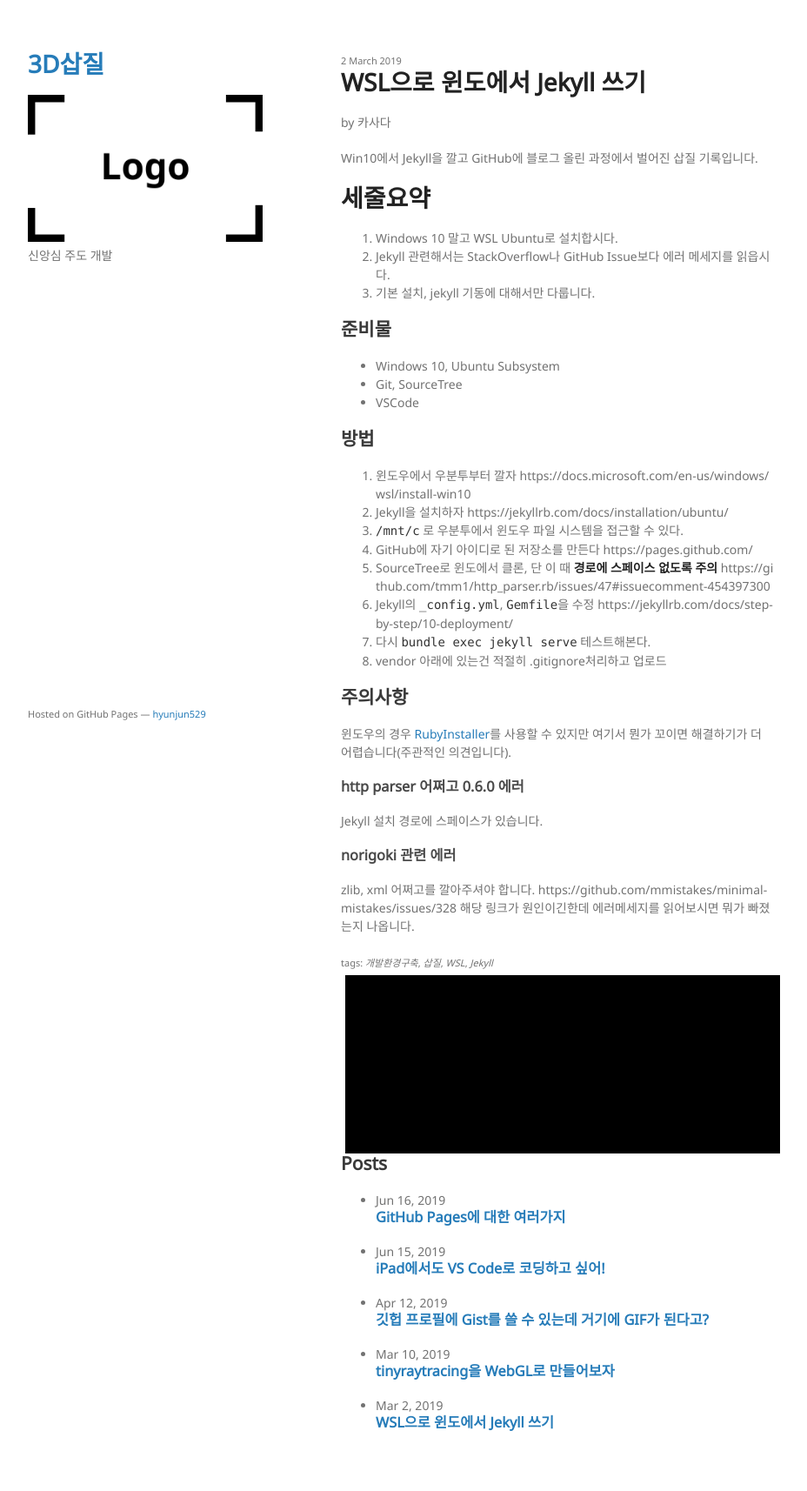
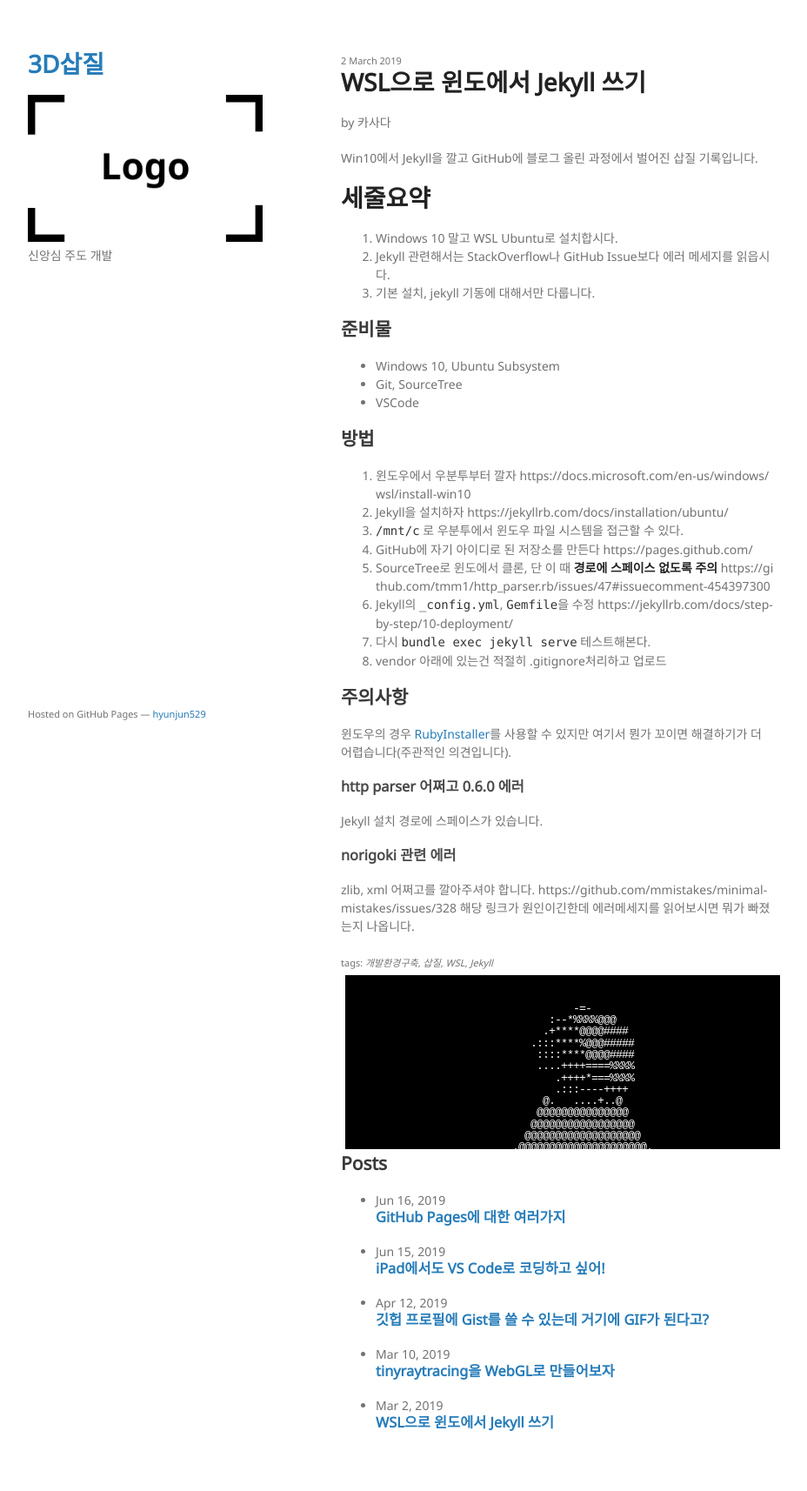
Before and after one commit to hyunjun529/hyunjun529.github.io, a Jekyll site: the page built from _posts/2019-03-02-how-to-install-jekyll.markdown, in a window 1280 px wide. Shown: the whole page at 87% size, without its empty margins (178-1106 px from the left). Built offline with Jekyll 4.4.1, drawn with Linux system fonts in a browser that asks for light colours; part of the change alters nothing that is shown.

Commit message:
아몰랑

```diff
--- /dev/null
+++ b/_includes/ascii.html
@@ -0,0 +1,70 @@
+<script src="/assets/js/controls/TrackballControls.js"></script>
+<script src="/assets/js/effects/AsciiEffect.js"></script>
+
+<script src="/assets/js/WebGL.js"></script>
+
+<script>
+  if ( WEBGL.isWebGLAvailable() === false ) {
+    document.getElementById("gl-test").appendChild( WEBGL.getWebGLErrorMessage() );
+  }
+
+  var target = document.getElementById("gl-test");
+  var targetWidth = target.offsetWidth;
+  var targetHeight = target.offsetHeight;
+
+  var camera, controls, scene, renderer, effect;
+  var sphere, plane;
+  var start = Date.now();
+  init();
+  animate();
+  function init() {
+    camera = new THREE.PerspectiveCamera( 70, targetWidth / targetHeight, 1, 1000 );
+    camera.position.y = 150;
+    camera.position.z = 500;
+    scene = new THREE.Scene();
+    var light = new THREE.PointLight( 0xffffff );
+    light.position.set( 500, 500, 500 );
+    scene.add( light );
+    var light = new THREE.PointLight( 0xffffff, 0.25 );
+    light.position.set( - 500, - 500, - 500 );
+    scene.add( light );
+    sphere = new THREE.Mesh( new THREE.SphereBufferGeometry( 200, 20, 10 ), new THREE.MeshPhongMaterial( { flatShading: true } ) );
+    scene.add( sphere );
+    // Plane
+    plane = new THREE.Mesh( new THREE.PlaneBufferGeometry( 400, 400 ), new THREE.MeshBasicMaterial( { color: 0xe0e0e0 } ) );
+    plane.position.y = - 200;
+    plane.rotation.x = - Math.PI / 2;
+    scene.add( plane );
+    renderer = new THREE.WebGLRenderer();
+    renderer.setSize( targetWidth, targetHeight );
+    effect = new THREE.AsciiEffect( renderer, ' .:-+*=%@#', { invert: true } );
+    effect.setSize( targetWidth, targetHeight );
+    effect.domElement.style.color = 'white';
+    effect.domElement.style.backgroundColor = 'black';
+    // Special case: append effect.domElement, instead of renderer.domElement.
+    // AsciiEffect creates a custom domElement (a div container) where the ASCII elements are placed.
+    document.getElementById("gl-test").appendChild( effect.domElement );
+    controls = new THREE.TrackballControls( camera, effect.domElement );
+    //
+    window.addEventListener( 'resize', onWindowResize, false );
+  }
+  function onWindowResize() {
+    camera.aspect = targetWidth / targetHeight;
+    camera.updateProjectionMatrix();
+    renderer.setSize( targetWidth, targetHeight );
+    effect.setSize( targetWidth, targetHeight );
+  }
+  //
+  function animate() {
+    requestAnimationFrame( animate );
+    render();
+  }
+  function render() {
+    var timer = Date.now() - start;
+    sphere.position.y = Math.abs( Math.sin( timer * 0.002 ) ) * 150;
+    sphere.rotation.x = timer * 0.0003;
+    sphere.rotation.z = timer * 0.0002;
+    controls.update();
+    effect.render( scene, camera );
+  }
+</script>
--- a/_layouts/post.html
+++ b/_layouts/post.html
@@ -13,72 +13,8 @@ layout: default
   <small>tags: <em>{{ page.tags | join: "</em>, <em>" }}</em></small>
 {% endif %}
 
-<div id="gl-test" style="width:100%; height:200px; padding:5px; overflow:hidden;"></div>
+<div id="gl-test" style="width:100%; height:200px; margin:5px; overflow:hidden;"></div>
 
 <script src="/assets/three.min.js"></script>
 
-<script src="/assets/js/controls/TrackballControls.js"></script>
-<script src="/assets/js/effects/AsciiEffect.js"></script>
-
-<script src="/assets/js/WebGL.js"></script>
-
-<script>
-  if ( WEBGL.isWebGLAvailable() === false ) {
-    document.getElementById("gl-test").appendChild( WEBGL.getWebGLErrorMessage() );
-  }
-  var camera, controls, scene, renderer, effect;
-  var sphere, plane;
-  var start = Date.now();
-  init();
-  animate();
-  function init() {
-    camera = new THREE.PerspectiveCamera( 70, window.innerWidth / window.innerHeight, 1, 1000 );
-    camera.position.y = 150;
-    camera.position.z = 500;
-    scene = new THREE.Scene();
-    var light = new THREE.PointLight( 0xffffff );
-    light.position.set( 500, 500, 500 );
-    scene.add( light );
-    var light = new THREE.PointLight( 0xffffff, 0.25 );
-    light.position.set( - 500, - 500, - 500 );
-    scene.add( light );
-    sphere = new THREE.Mesh( new THREE.SphereBufferGeometry( 200, 20, 10 ), new THREE.MeshPhongMaterial( { flatShading: true } ) );
-    scene.add( sphere );
-    // Plane
-    plane = new THREE.Mesh( new THREE.PlaneBufferGeometry( 400, 400 ), new THREE.MeshBasicMaterial( { color: 0xe0e0e0 } ) );
-    plane.position.y = - 200;
-    plane.rotation.x = - Math.PI / 2;
-    scene.add( plane );
-    renderer = new THREE.WebGLRenderer();
-    renderer.setSize( window.innerWidth, window.innerHeight );
-    effect = new THREE.AsciiEffect( renderer, ' .:-+*=%@#', { invert: true } );
-    effect.setSize( window.innerWidth, window.innerHeight );
-    effect.domElement.style.color = 'white';
-    effect.domElement.style.backgroundColor = 'black';
-    // Special case: append effect.domElement, instead of renderer.domElement.
-    // AsciiEffect creates a custom domElement (a div container) where the ASCII elements are placed.
-    document.getElementById("gl-test").appendChild( effect.domElement );
-    controls = new THREE.TrackballControls( camera, effect.domElement );
-    //
-    window.addEventListener( 'resize', onWindowResize, false );
-  }
-  function onWindowResize() {
-    camera.aspect = window.innerWidth / window.innerHeight;
-    camera.updateProjectionMatrix();
-    renderer.setSize( window.innerWidth, window.innerHeight );
-    effect.setSize( window.innerWidth, window.innerHeight );
-  }
-  //
-  function animate() {
-    requestAnimationFrame( animate );
-    render();
-  }
-  function render() {
-    var timer = Date.now() - start;
-    sphere.position.y = Math.abs( Math.sin( timer * 0.002 ) ) * 150;
-    sphere.rotation.x = timer * 0.0003;
-    sphere.rotation.z = timer * 0.0002;
-    controls.update();
-    effect.render( scene, camera );
-  }
-</script>
+{% include ascii.html %}
```
